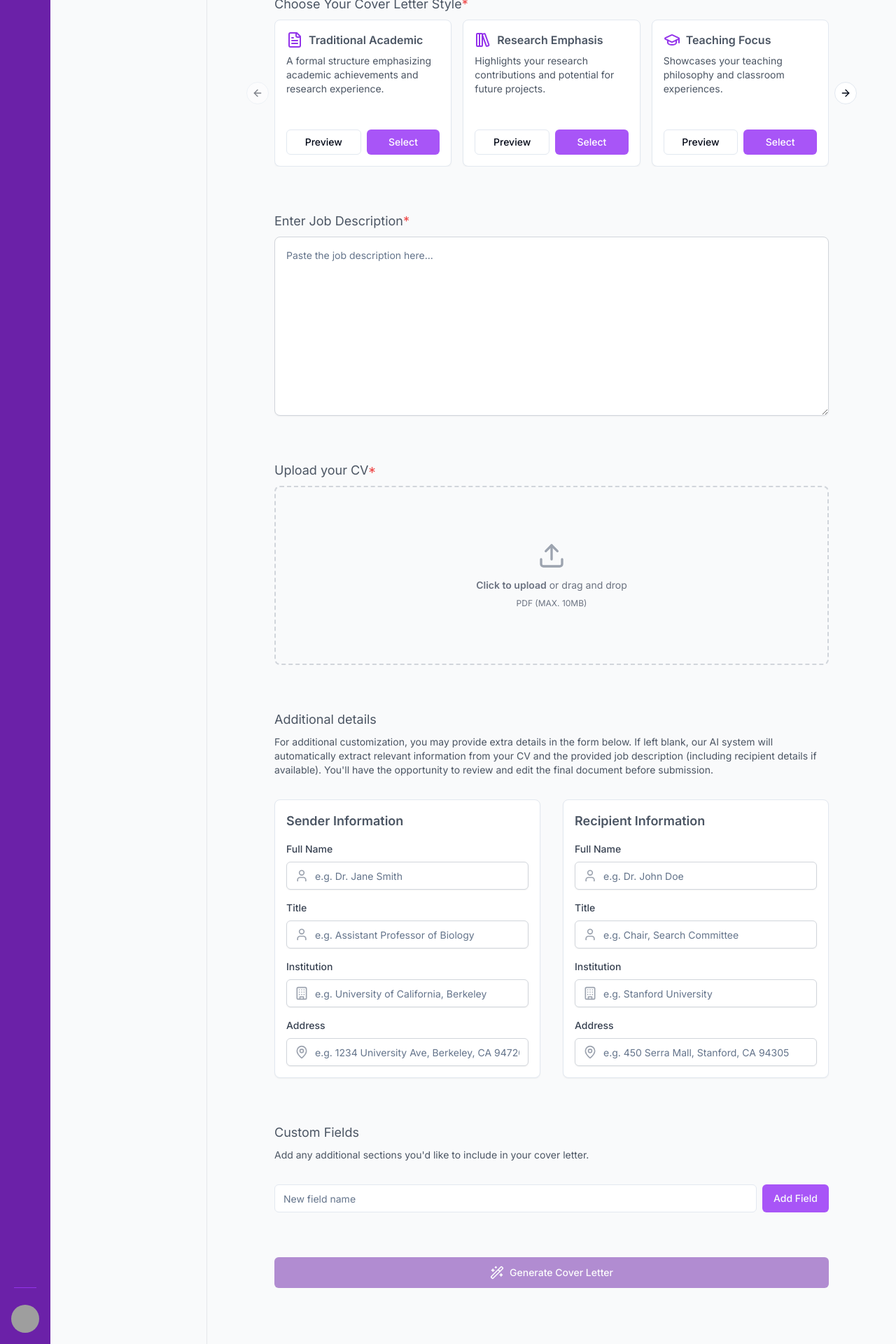
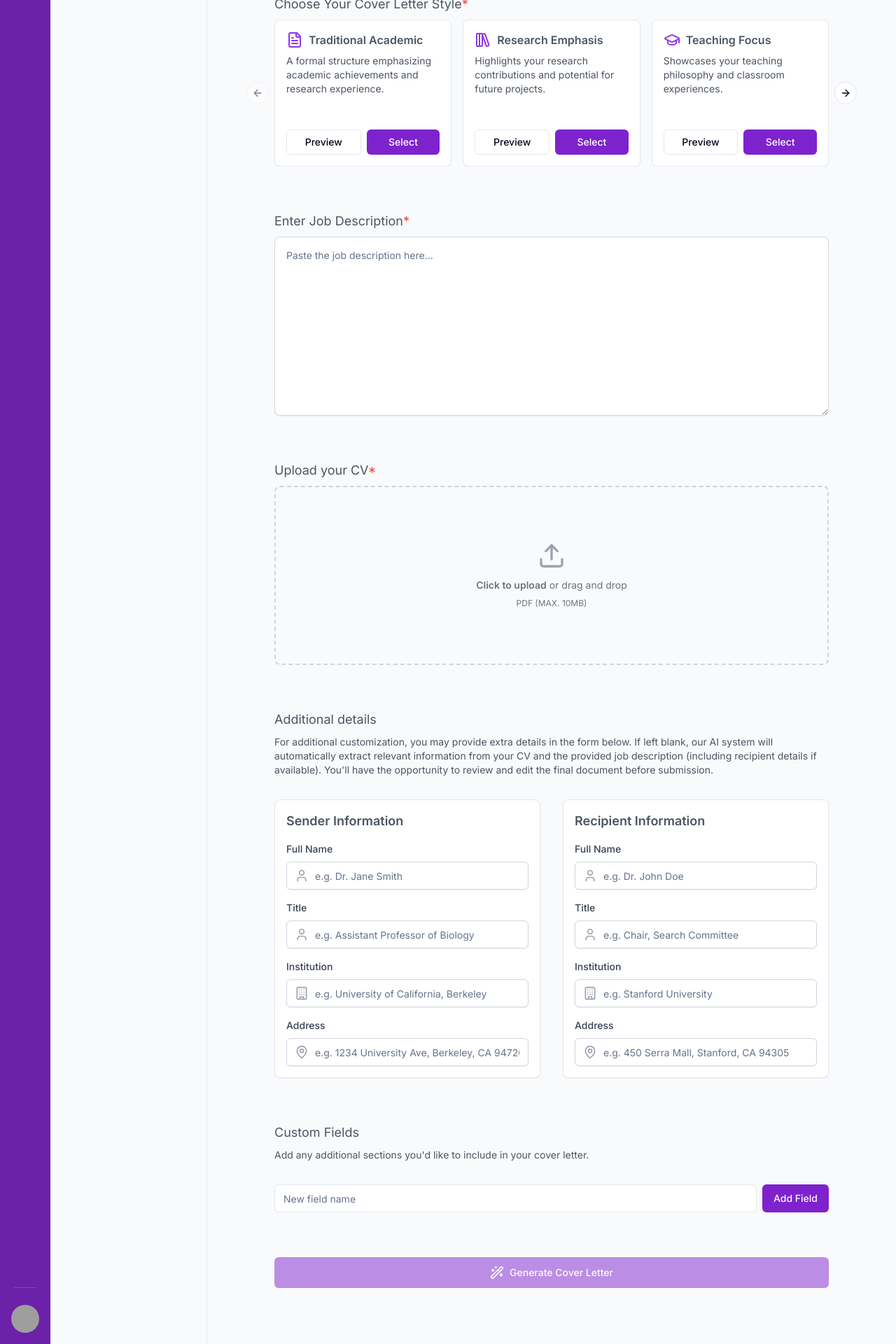
Before and after one commit to Naxus28/lumina.ai, a Next.js app: page /cover-letter in a window 1280 px wide. Shown: the part 360-2280 px from the top of the page at 70% size. Built offline with nearby package versions, Linux system fonts and the light colour scheme; grey boxes are pictures that could not be loaded.

Commit message:
Changes button color/hover state

```diff
--- a/app/(auth)/cover-letter/components/document-templates/TemplateCard.tsx
+++ b/app/(auth)/cover-letter/components/document-templates/TemplateCard.tsx
@@ -33,7 +33,7 @@ export const TemplateCard: React.FC<TemplateCardProps> = ({ template, isSelected
 					size="sm"
 					onClick={onSelect}
 					className={`flex-1 ${
-						isSelected ? 'bg-purple-700 text-white hover:bg-purple-800' : 'bg-purple-500 text-white hover:bg-purple-600'
+						isSelected ? 'bg-purple-500 text-white hover:bg-purple-600' : 'bg-purple-700 text-white hover:bg-purple-800'
 					}`}
 				>
 					{isSelected ? 'Selected' : 'Select'}
--- a/app/(auth)/cover-letter/page.tsx
+++ b/app/(auth)/cover-letter/page.tsx
@@ -223,9 +223,10 @@ const CoverLetterGenerator: React.FC = () => {
 								<div className="flex justify-between items-center">
 									<Label htmlFor={fieldName}>{fieldName}</Label>
 									<Button
+										type="button"
+										variant="outline"
+										size="sm"
 										onClick={() => handleRemoveCustomField(fieldName)}
-										variant="ghost"
-										size="sm"
 									>
 										Remove
 									</Button>
@@ -245,7 +246,7 @@ const CoverLetterGenerator: React.FC = () => {
 								onChange={(e) => setNewFieldName(e.target.value)}
 							/>
 							<Button
-								className="bg-purple-500 hover:bg-purple-600"
+								className="bg-purple-700 hover:bg-purple-800"
 								onClick={handleAddCustomField}
 							>
 								Add Field
--- a/app/components/DownloadPdfButton.tsx
+++ b/app/components/DownloadPdfButton.tsx
@@ -17,7 +17,7 @@ export const DownloadPdfButton: React.FC<DownloadPdfButtonProps> = ({ content, f
 	return (
 		<Button
 			onClick={handleDownloadPDF}
-			className={`w-full mt-4 bg-purple-800 hover:bg-purple-900 text-white ${className || ''}`}
+			className={`w-full mt-4 bg-purple-700 hover:bg-purple-800 text-white ${className || ''}`}
 		>
 			<Download className="mr-2 h-4 w-4" /> {/* Add the Download icon */}
 			Download as PDF
--- a/app/components/GenerateButton.tsx
+++ b/app/components/GenerateButton.tsx
@@ -11,7 +11,7 @@ interface GenerateButtonProps {
 
 export const GenerateButton: React.FC<GenerateButtonProps> = ({ onClick, disabled, isLoading, documentType }) => (
 	<Button
-		className="w-full bg-purple-800 hover:bg-purple-800 text-white"
+		className="w-full bg-purple-700 hover:bg-purple-800 text-white"
 		size="lg"
 		onClick={onClick}
 		disabled={disabled || isLoading}
```
